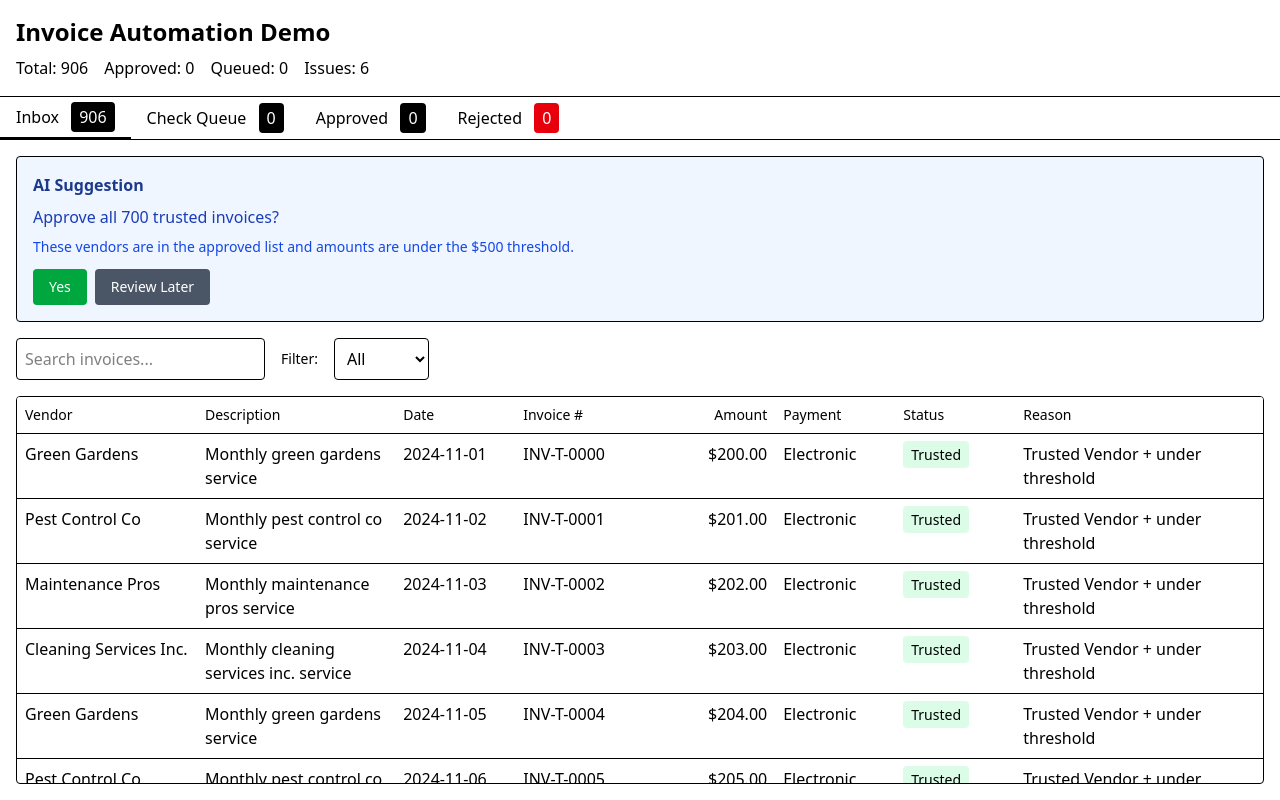
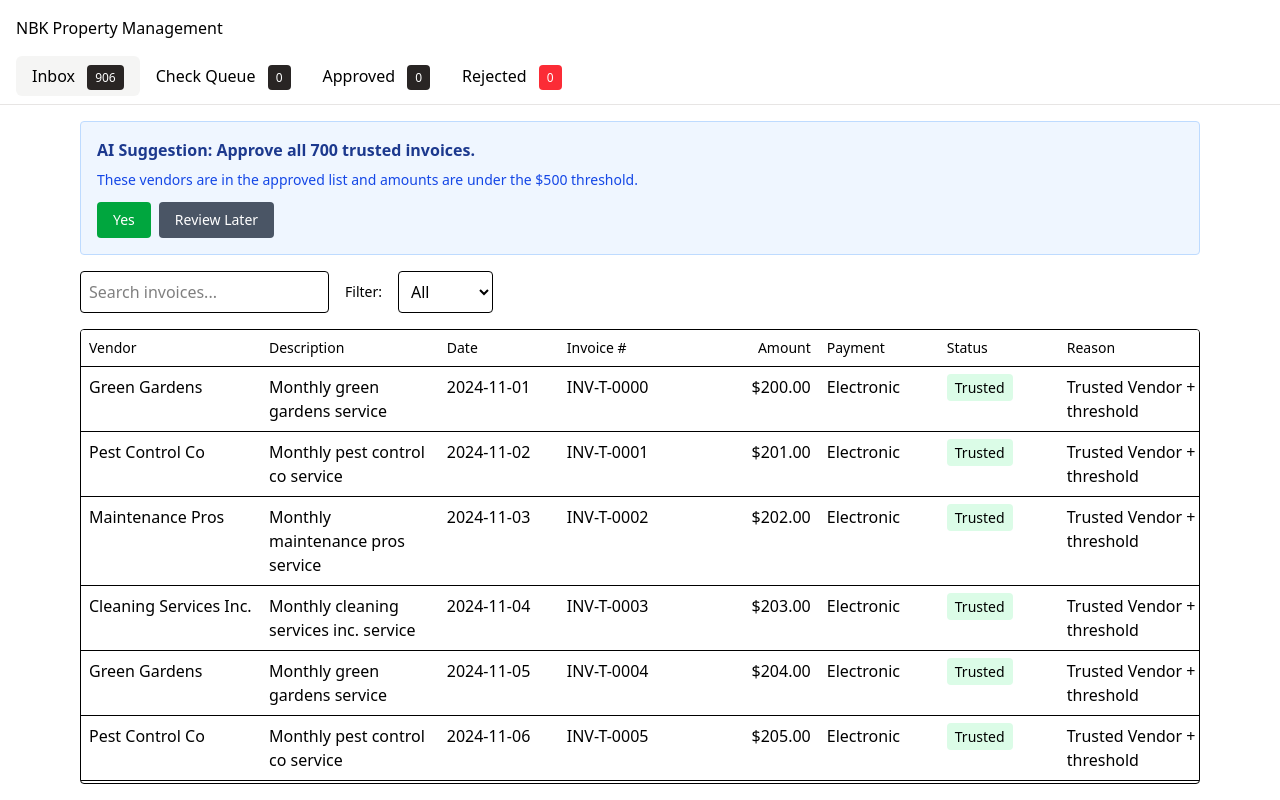
Before and after one commit to 21andrewchang/hermes, a SvelteKit app: page / in a window 1280 px wide. Built offline with nearby package versions, Linux system fonts and the light colour scheme.

Commit message:
feat: vgu

```diff
--- a/src/routes/+page.svelte
+++ b/src/routes/+page.svelte
@@ -101,14 +101,14 @@
 
 		if (suggestionStep === 'approve-trusted' && trustedCount > 0) {
 			return {
-				action: `Approve all ${trustedCount} trusted invoices?`,
+				action: `Approve all ${trustedCount} trusted invoices.`,
 				reasoning:
 					'These vendors are in the approved list and amounts are under the $500 threshold.',
 				showNoButton: false
 			};
 		} else if (suggestionStep === 'queue-checks' && checkCount > 0) {
 			return {
-				action: `Queue all ${checkCount} check invoices?`,
+				action: `Queue all ${checkCount} check invoices.`,
 				reasoning:
 					'These vendors require check payment processing. You can print the checks in the Check Queue tab.',
 				showNoButton: false
@@ -215,24 +215,18 @@
 </script>
 
 <div class="flex h-screen flex-col bg-white text-black">
-	<header class="border-b p-4">
-		<h1 class="text-2xl font-bold">Invoice Automation Demo</h1>
-		<div class="mt-2 flex gap-4">
-			<span>Total: {storeData.invoices.length}</span>
-			<span>Approved: {storeData.approvedCount}</span>
-			<span>Queued: {storeData.queuedCount}</span>
-			<span>Issues: {storeData.issueCount}</span>
-		</div>
+	<header class="p-4">
+		NBK Property Management
 	</header>
 
-	<nav class="border-b">
-		<div class="flex">
+	<nav class="border-b border-stone-200">
+		<div class="flex mb-2 mx-4">
 			<button
-				class="px-4 py-2 {activeTab === 'inbox' ? 'border-b-2 border-black' : ''}"
+				class="px-4 py-2 {activeTab === 'inbox' ? 'bg-stone-100 rounded-md' : ''}"
 				onclick={() => (activeTab = 'inbox')}
 			>
 				Inbox
-				<span class="ml-2 rounded bg-black px-2 py-1 text-white">
+				<span class="text-xs ml-2 rounded bg-stone-800 px-2 py-1 text-white">
 					{storeData.invoices.length -
 						storeData.approvedCount -
 						storeData.queuedCount -
@@ -240,39 +234,38 @@
 				</span>
 			</button>
 			<button
-				class="px-4 py-2 {activeTab === 'check-queue' ? 'border-b-2 border-black' : ''}"
+				class="px-4 py-2 {activeTab === 'check-queue' ? 'rounded-md bg-stone-100' : ''}"
 				onclick={() => (activeTab = 'check-queue')}
 			>
 				Check Queue
-				<span class="ml-2 rounded bg-black px-2 py-1 text-white">{storeData.queuedCount}</span>
+				<span class="ml-2 rounded bg-stone-800 px-2 text-xs py-1 text-white">{storeData.queuedCount}</span>
 			</button>
 			<button
-				class="px-4 py-2 {activeTab === 'approved' ? 'border-b-2 border-black' : ''}"
+				class="px-4 py-2 {activeTab === 'approved' ? 'rounded-md bg-stone-100' : ''}"
 				onclick={() => (activeTab = 'approved')}
 			>
 				Approved
-				<span class="ml-2 rounded bg-black px-2 py-1 text-white">{storeData.approvedCount}</span>
+				<span class="text-xs ml-2 rounded bg-stone-800 px-2 py-1 text-white">{storeData.approvedCount}</span>
 			</button>
 			<button
-				class="px-4 py-2 {activeTab === 'rejected' ? 'border-b-2 border-black' : ''}"
+				class="px-4 py-2 {activeTab === 'rejected' ? 'rounded-md bg-stone-100' : ''}"
 				onclick={() => (activeTab = 'rejected')}
 			>
 				Rejected
-				<span class="ml-2 rounded bg-red-600 px-2 py-1 text-white">
+				<span class="text-xs ml-2 rounded bg-red-500 px-2 py-1 text-white">
 					{storeData.invoices.filter((inv) => inv.status === 'Rejected').length}
 				</span>
 			</button>
 		</div>
 	</nav>
 
-	<main class="flex-1 overflow-hidden p-4">
+	<main class="flex-1 overflow-hidden p-4 px-20">
 		{#if activeTab === 'inbox'}
 			<div class="flex h-full flex-col space-y-4">
 				{#if currentSuggestion}
-					<div class="rounded border bg-blue-50 p-4">
-						<h3 class="font-semibold text-blue-900">AI Suggestion</h3>
+					<div class="rounded border border-blue-200 bg-blue-50 p-4">
+						<h3 class="font-semibold text-blue-900">AI Suggestion: {currentSuggestion.action}</h3>
 						<div class="mt-2 space-y-2">
-							<p class="font-medium text-blue-800">{currentSuggestion.action}</p>
 							<p class="text-sm text-blue-700">{currentSuggestion.reasoning}</p>
 							<div class="mt-3 flex gap-2">
 								<button
```
